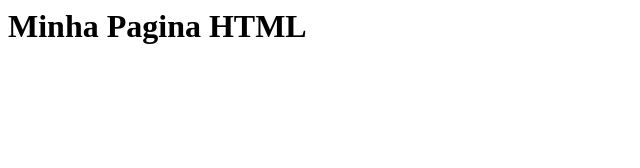
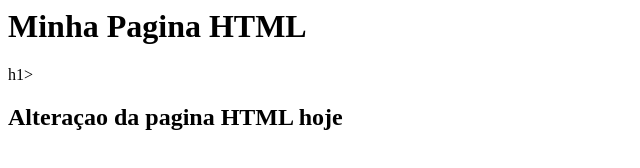
Before and after one commit to alanleonk/gama-no-github, a plain HTML site: page index.html in a window 1280 px wide. Shown: the whole page, without its empty margins (0-640 px from the left). Drawn offline with Linux system fonts and the light colour scheme.

Commit message:
arquivo index.html atualizado novamente

```diff
--- a/index.html
+++ b/index.html
@@ -1,5 +1,7 @@
 <html>
  <body>
   <h1>Minha Pagina HTML</h1>
+  h1>
+  <h2>Alteraçao da pagina HTML hoje</h2>
  <body>
 </html>
```
